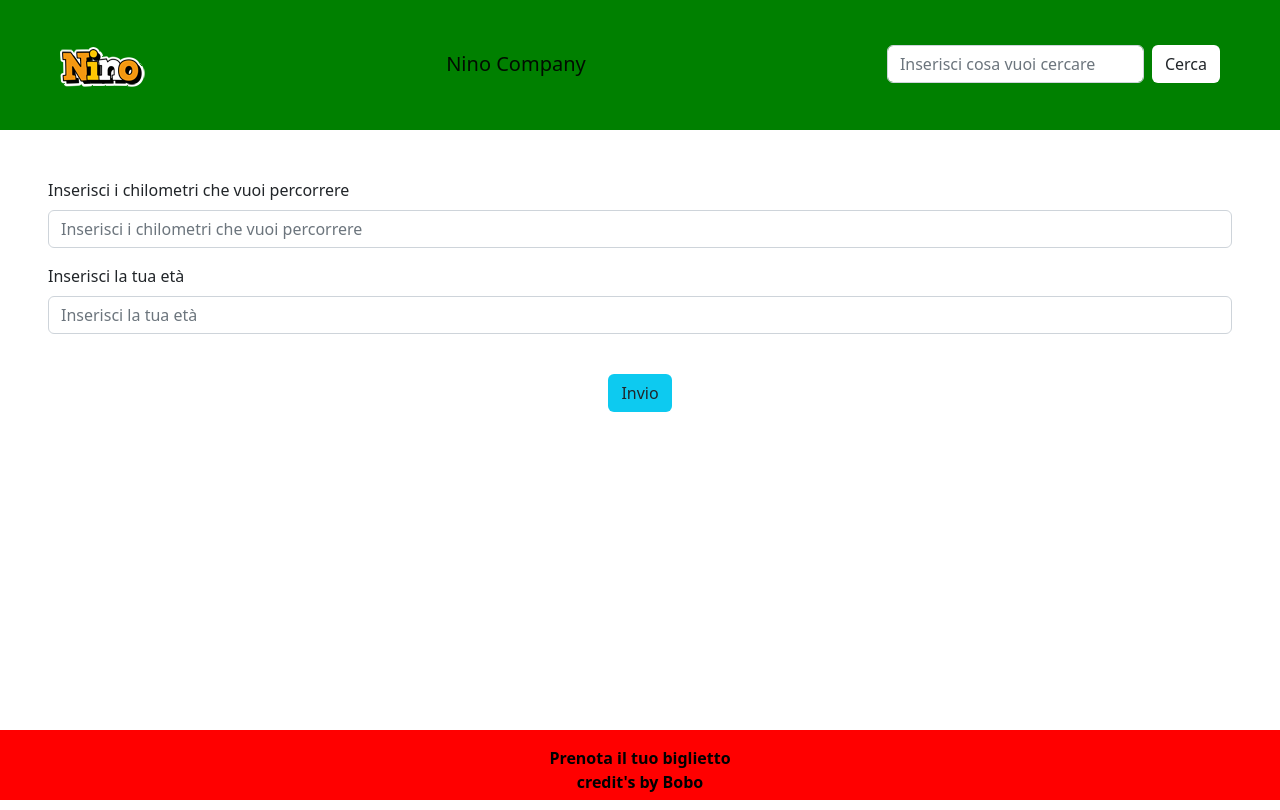
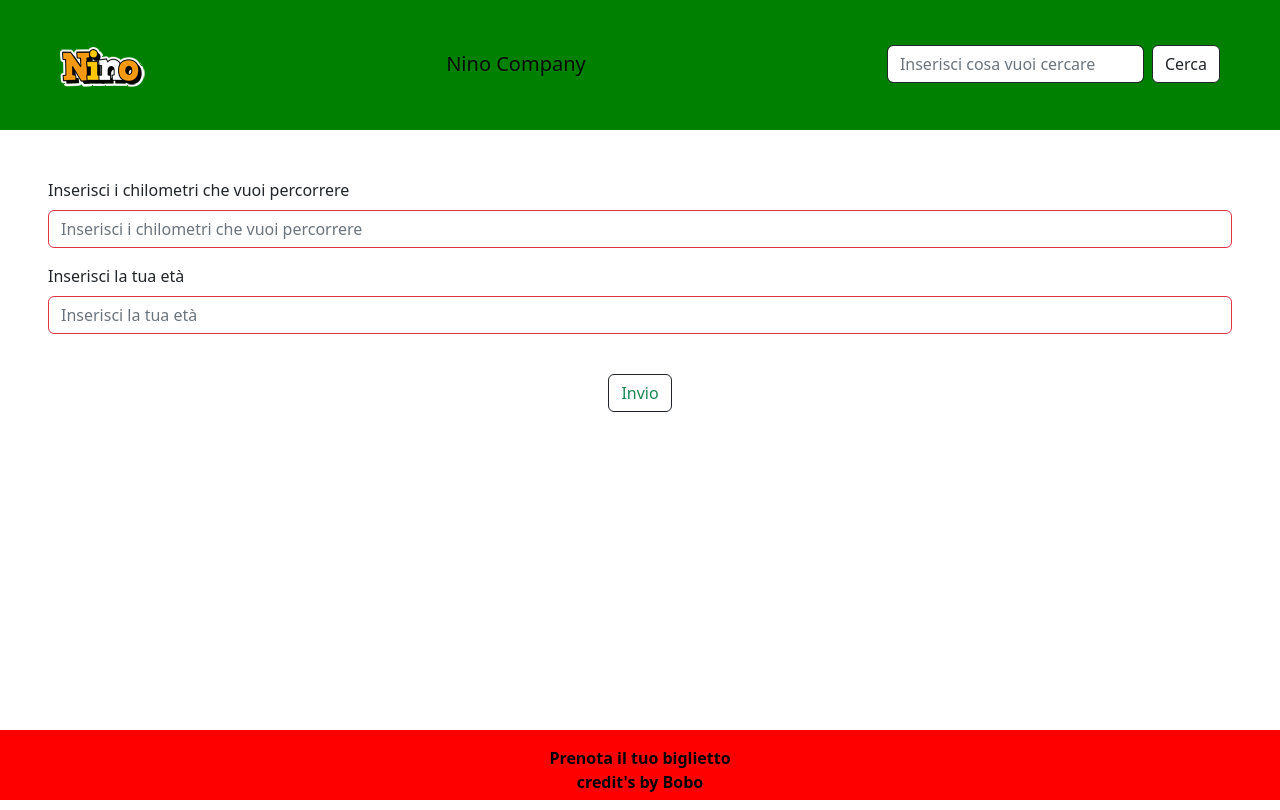
Before and after one commit to AntoninoIrrera/js-biglietto-treno-form, a plain HTML site: page index.html in a window 1280 px wide. Drawn offline with nearby package versions, Linux system fonts and the light colour scheme.

Commit message:
miglioramenti estetici

```diff
--- a/index.html
+++ b/index.html
@@ -22,8 +22,8 @@
                         Nino Company
                     </a>
                     <form class="d-flex" role="search">
-                        <input class="form-control me-2" type="search" placeholder="Inserisci cosa vuoi cercare" aria-label="Search">
-                        <button class="btn bg-white" type="submit">Cerca</button>
+                        <input class="form-control border-dark me-2" type="search" placeholder="Inserisci cosa vuoi cercare" aria-label="Search">
+                        <button class="btn bg-white border-dark " type="submit">Cerca</button>
                     </form>
                 </div>
             </nav>
@@ -35,14 +35,14 @@
                     <div class="col-12 mt-5">
                         <div class="mb-3">
                             <label for="numeroKm" class="form-label">Inserisci i chilometri che vuoi percorrere</label>
-                            <input name="numeroKm" type="number" class="form-control" id="numeroKm" placeholder="Inserisci i chilometri che vuoi percorrere">
+                            <input name="numeroKm" type="number" class="form-control border-danger" id="numeroKm" placeholder="Inserisci i chilometri che vuoi percorrere">
                         </div>
                         <div class="mb-3">
                             <label for="age" class="form-label">Inserisci la tua età</label>
-                            <input name="age" type="number" class="form-control" id="age" placeholder="Inserisci la tua età">
+                            <input name="age" type="number" class="form-control border-danger" id="age" placeholder="Inserisci la tua età">
                         </div>
                         <div class="text-center">
-                            <a href="#" class="btn mt-4 bg-info">Invio</a>
+                            <a href="#" class="btn mt-4 border-dark btn-outline-success">Invio</a>
                             <h2 class="mt-5" id="output"></h2>
                         </div>
                     </div>
```
